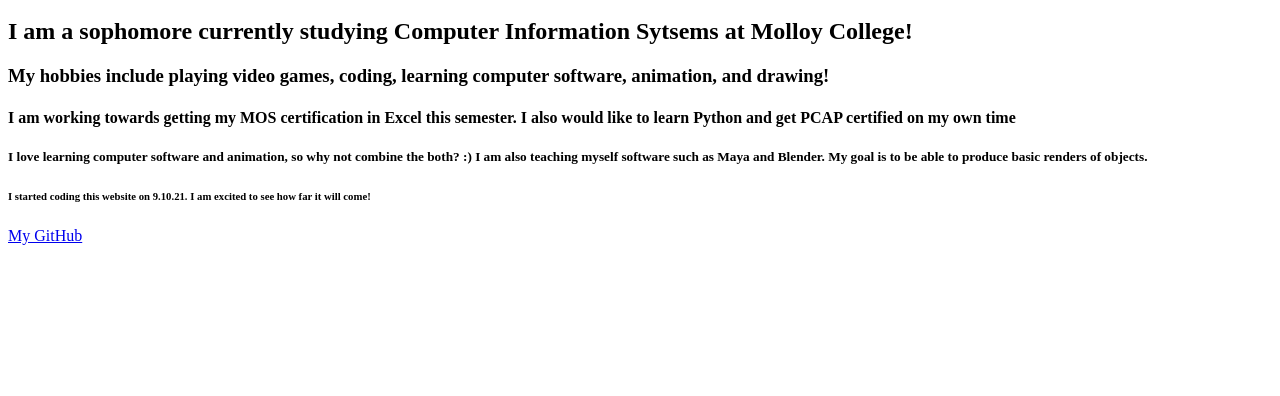
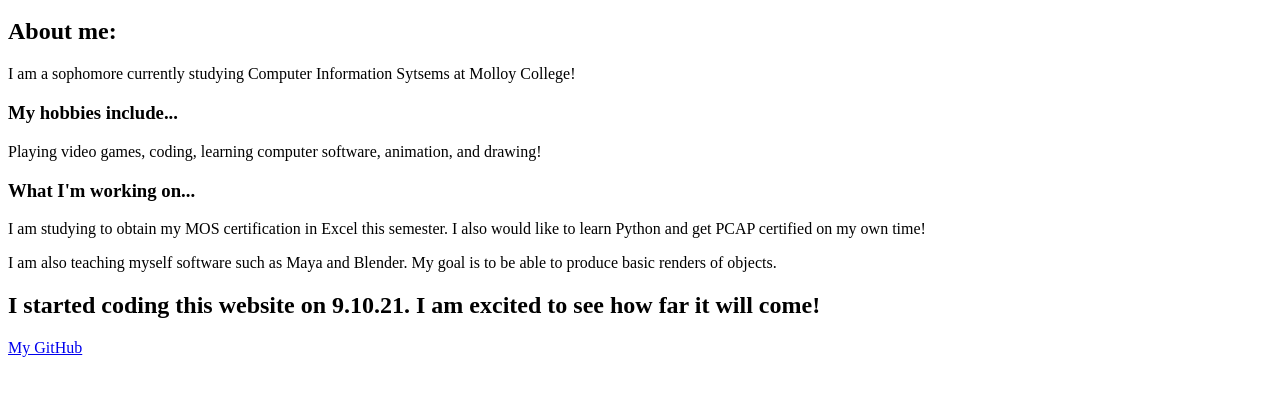
Before and after one commit to mariareccoppa/new-website-9-10-21, a plain HTML site: page index.html in a window 1280 px wide. Shown: the part 48-444 px from the top of the page. Drawn offline with Linux system fonts and the light colour scheme.

Commit message:
1 file modified

```diff
--- a/index.html
+++ b/index.html
@@ -6,12 +6,15 @@
     <title> Maria Reccoppa </title>
   </head>
   <body>
-    <h1>Hello there! My name is Maria Reccoppa :)</h1>
-    <h2> I am a sophomore currently studying Computer Information Sytsems at Molloy College!
-    <h3> My hobbies include playing video games, coding, learning computer software, animation, and drawing! </h3>
-    <h4> I am working towards getting my MOS certification in Excel this semester. I also would like to learn Python and get PCAP certified on my own time </h4>
-    <h5> I love learning computer software and animation, so why not combine the both? :) I am also teaching myself software such as Maya and Blender. My goal is to be able to produce basic renders of objects.
-      <h6> I started coding this website on 9.10.21. I am excited to see how far it will come! </h6>
+    <h1> Hello there! My name is Maria Reccoppa :)</h1>
+    <h2> About me: </h2>
+      <p> I am a sophomore currently studying Computer Information Sytsems at Molloy College! </p>
+    <h3> My hobbies include... </h3>
+      <p> Playing video games, coding, learning computer software, animation, and drawing! </p>
+    <h3> What I'm working on... </h3>
+       <p> I am studying to obtain my MOS certification in Excel this semester. I also would like to learn Python and get PCAP certified on my own time! </p>
+      <p> I am also teaching myself software such as Maya and Blender. My goal is to be able to produce basic renders of objects. </p>
+      <h2> I started coding this website on 9.10.21. I am excited to see how far it will come! </h2>
     <a href="https://github.com/mariareccoppa">My GitHub </a>
   </body>
 </html>
```
